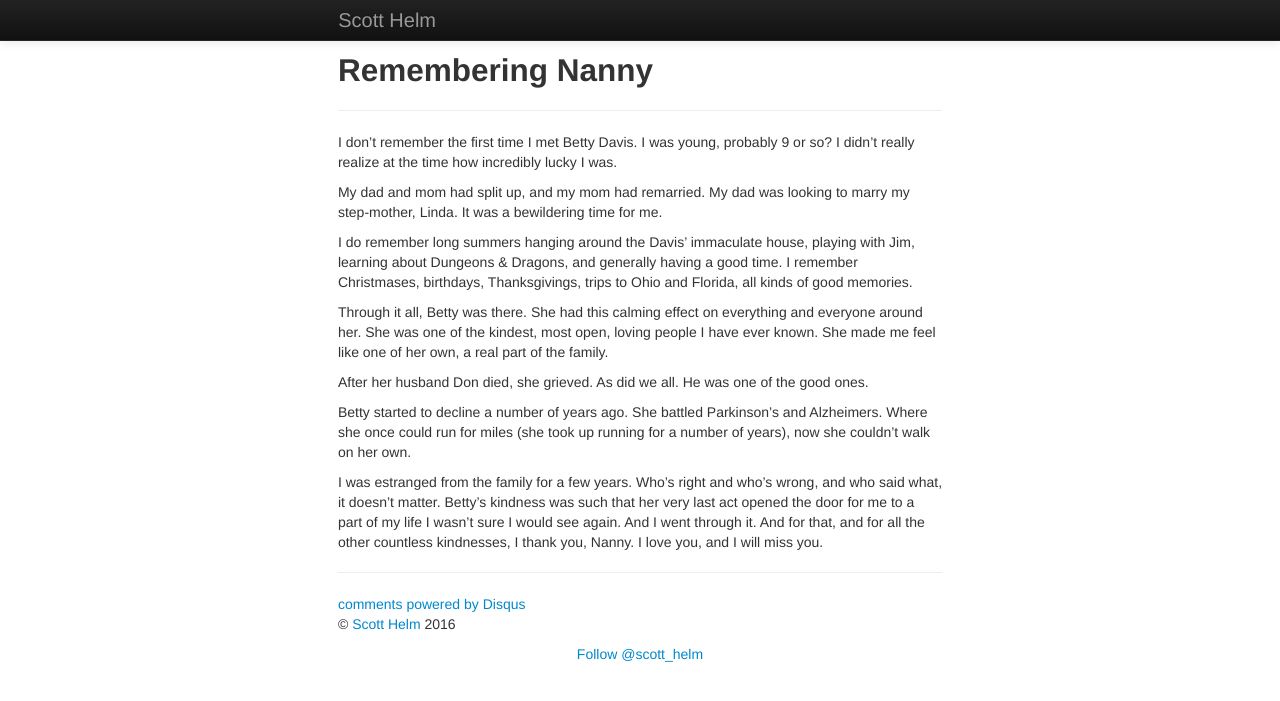
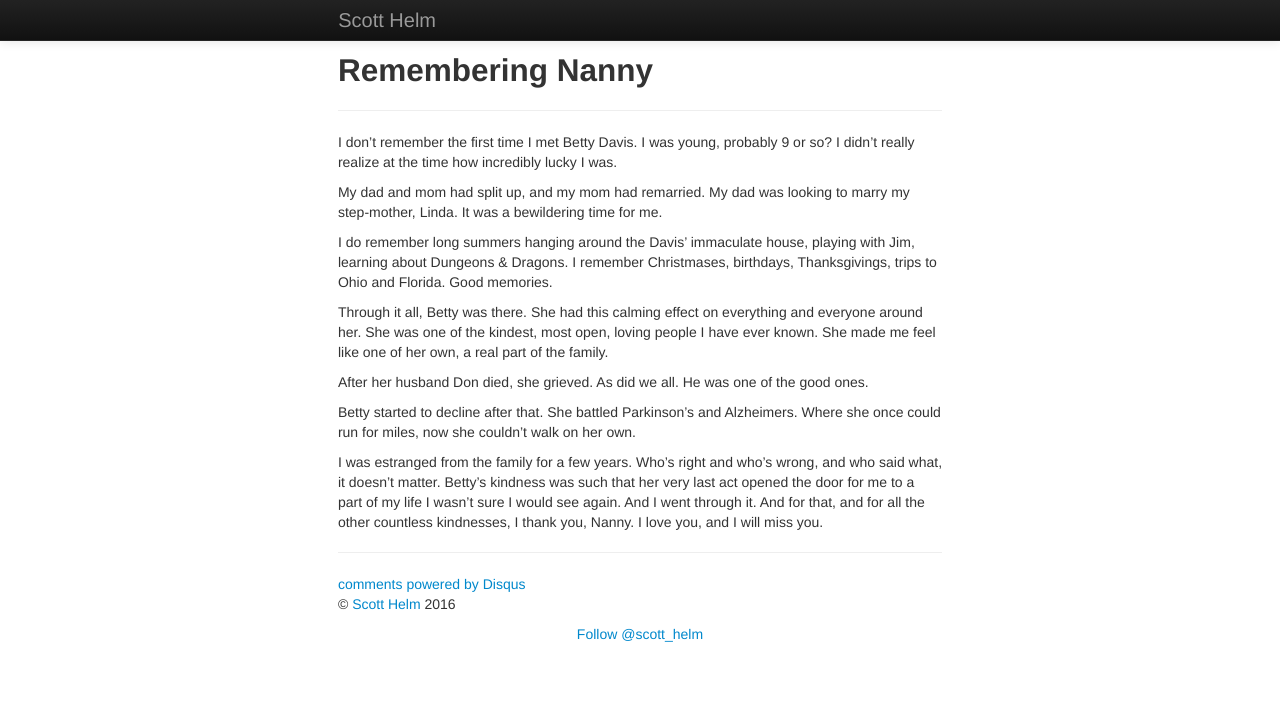
Before and after one commit to scotthelm/scotthelm.github.com.raw, a Jekyll site: the page built from _posts/2018-09-27-remembering-nanny.md, in a window 1280 px wide. Shown: the top 701 px of the page. Built offline with Jekyll 4.4.1, drawn with Linux system fonts in a browser that asks for light colours; nearby versions of some CDN libraries; comment, search, counter and statistics services are not loaded.

Commit message:
revision to remembering-nanny

```diff
--- a/_posts/2018-09-27-remembering-nanny.md
+++ b/_posts/2018-09-27-remembering-nanny.md
@@ -7,12 +7,12 @@ I don't remember the first time I met Betty Davis. I was young, probably 9 or so
 
 My dad and mom had split up, and my mom had remarried. My dad was looking to marry my step-mother, Linda. It was a bewildering time for me.
 
-I do remember long summers hanging around the Davis' immaculate house, playing with Jim, learning about Dungeons & Dragons, and generally having a good time. I remember Christmases, birthdays, Thanksgivings, trips to Ohio and Florida, all kinds of good memories.
+I do remember long summers hanging around the Davis' immaculate house, playing with Jim, learning about Dungeons & Dragons. I remember Christmases, birthdays, Thanksgivings, trips to Ohio and Florida. Good memories.
 
 Through it all, Betty was there. She had this calming effect on everything and everyone around her. She was one of the kindest, most open, loving people I have ever known. She made me feel like one of her own, a real part of the family.
 
 After her husband Don died, she grieved. As did we all. He was one of the good ones.
 
-Betty started to decline a number of years ago. She battled Parkinson's and Alzheimers. Where she once could run for miles (she took up running for a number of years), now she couldn't walk on her own.
+Betty started to decline after that. She battled Parkinson's and Alzheimers. Where she once could run for miles, now she couldn't walk on her own.
 
 I was estranged from the family for a few years. Who's right and who's wrong, and who said what, it doesn't matter. Betty's kindness was such that her very last act opened the door for me to a part of my life I wasn't sure I would see again. And I went through it. And for that, and for all the other countless kindnesses, I thank you, Nanny. I love you, and I will miss you.
```
